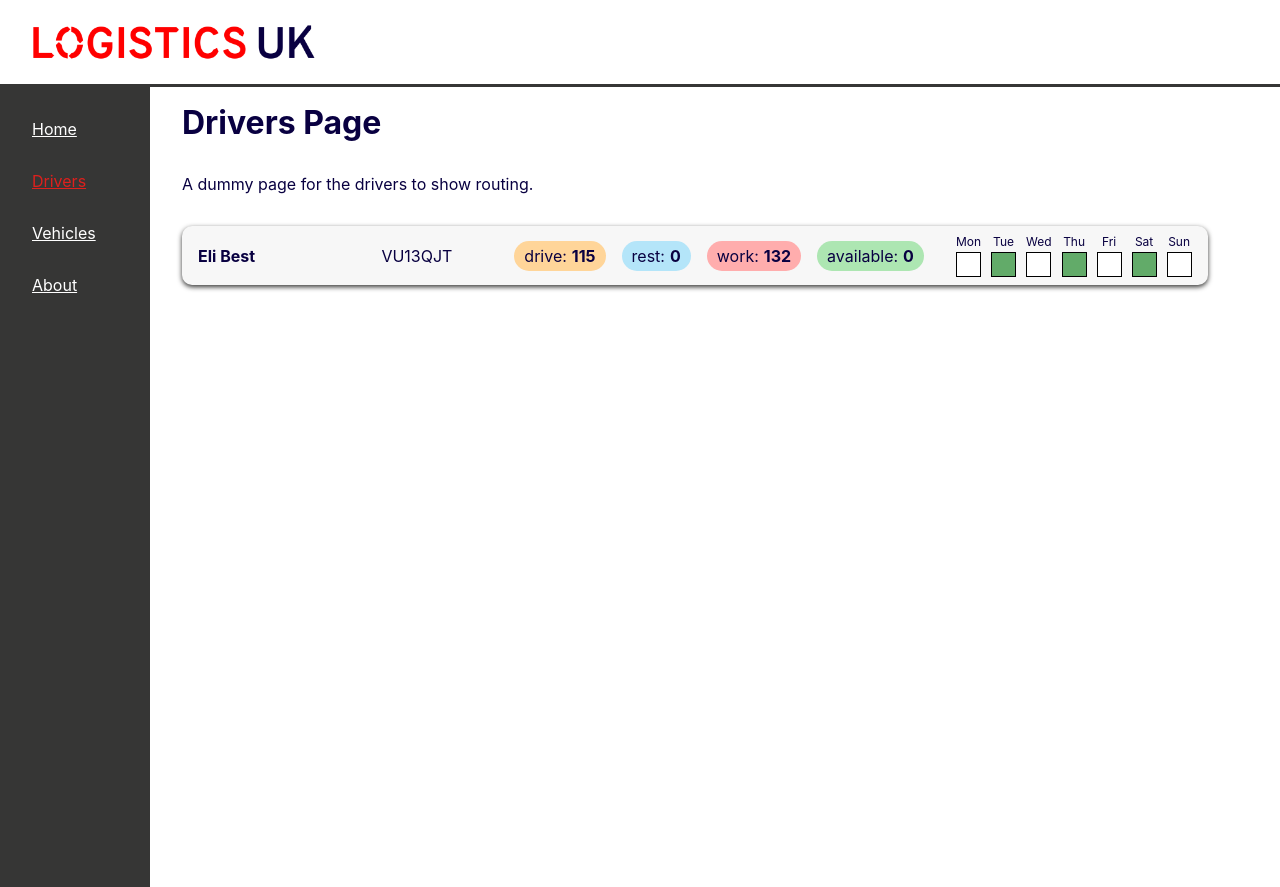
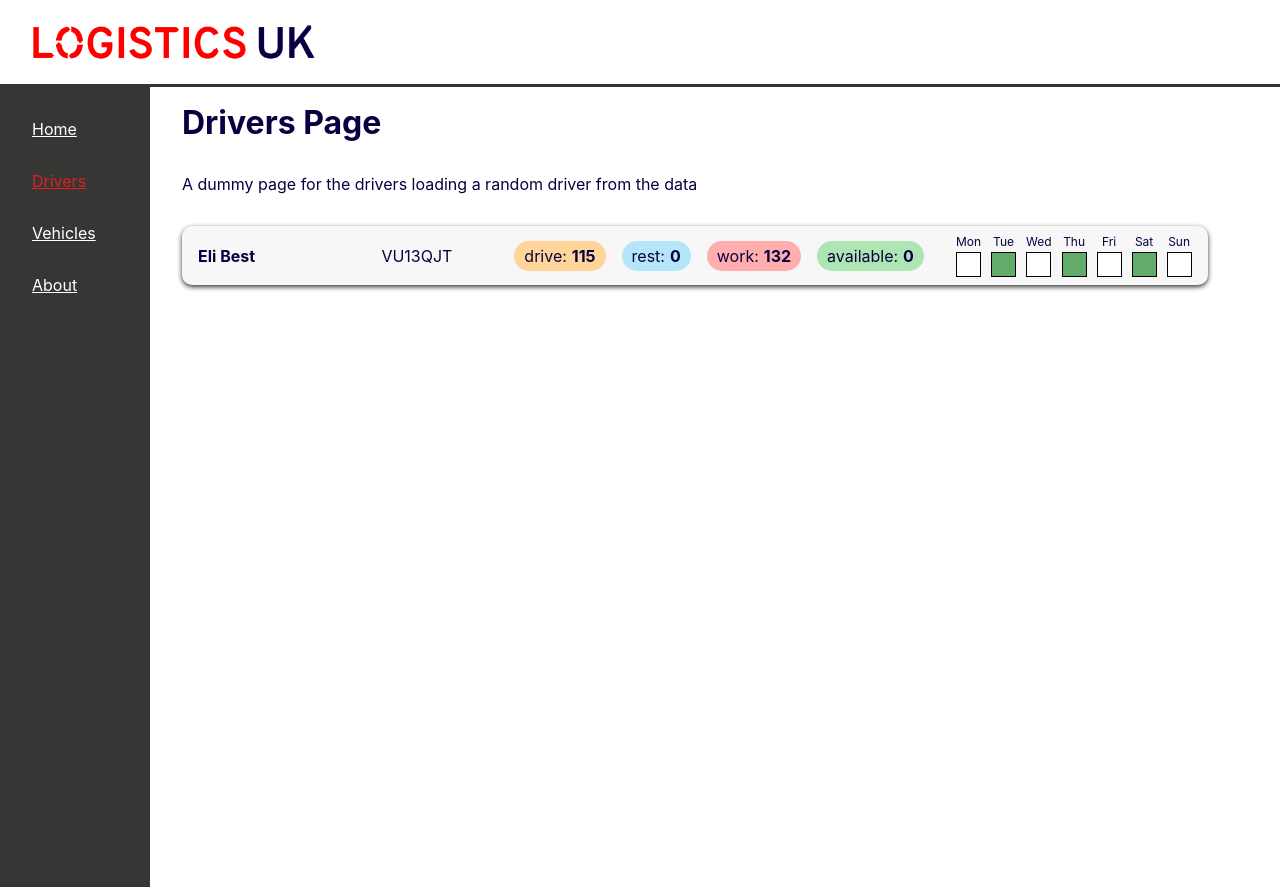
Before and after one commit to jimovan/driver-app, a React (Create React App) app: page /drivers in a window 1280 px wide. Built offline with nearby package versions, Linux system fonts and the light colour scheme; the HTML template or start-up script is replaced by a standard one.

Commit message:
small tidy ups

```diff
--- a/src/ActivityTotal.js
+++ b/src/ActivityTotal.js
@@ -21,6 +21,4 @@ const ActivityTotal = (props) => {
     );
 }
 
-
-
 export default ActivityTotal;
--- a/src/pages/Drivers.js
+++ b/src/pages/Drivers.js
@@ -8,10 +8,9 @@ const Drivers = () => {
     return (
         <>
             <h1>Drivers Page</h1>
-            <p>A dummy page for the drivers to show routing.</p>
+            <p>A dummy page for the drivers loading a random driver from the data</p>
             <DriverOverview driver={driver} />
         </>
-
     );
 }
 
```
